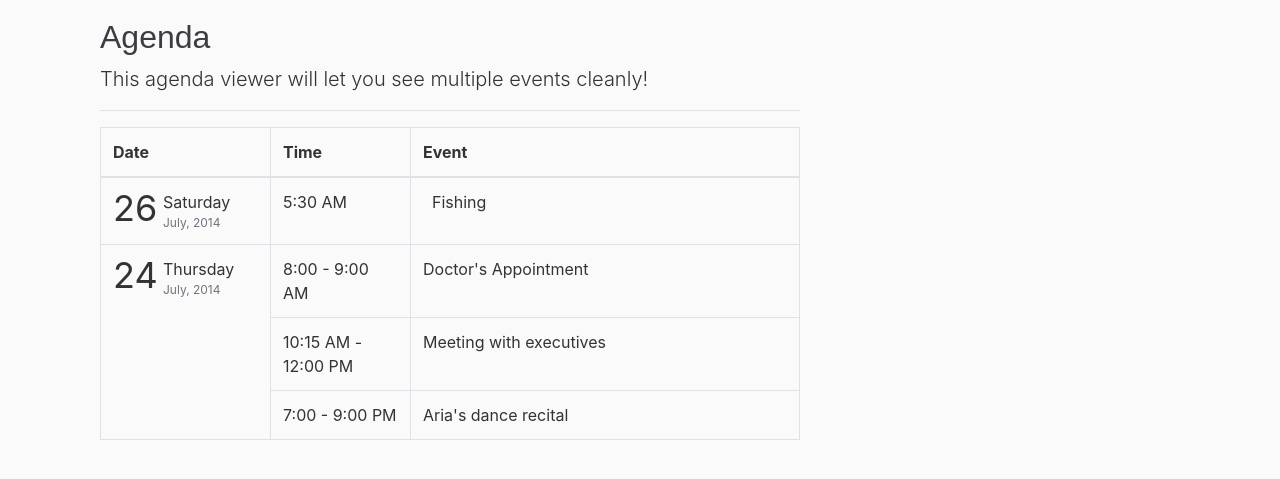
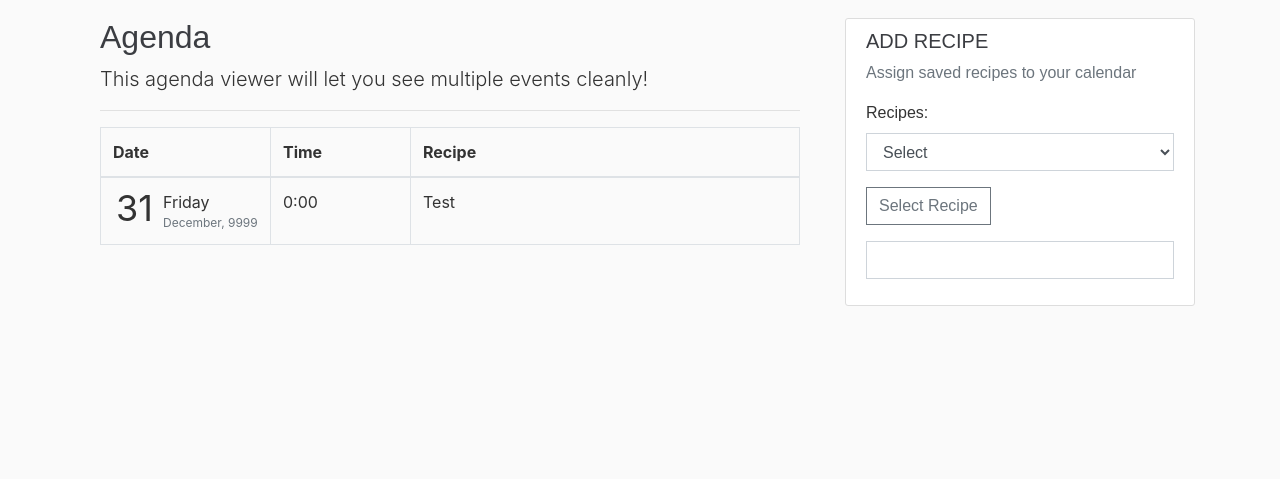
Before and after one commit to vhlavinka/Recipe-App, a Flask app: page /calendar in a window 1280 px wide. Shown: the part 86-565 px from the top of the page. Run offline with Flask 2, Linux system fonts and the light colour scheme; a user stored in the database is signed in; data comes from the database, SQL or seed files in the repository; both versions use the stored data as it was after the commit; tables that the repository leaves empty hold one stand-in row (values such as "Sample post"); some libraries are stand-ins or nearby versions; some web fonts are replaced.

Commit message:
modifications to calendar feature, let users select dates and times to create meal plans

```diff
--- a/CreateTables.py
+++ b/CreateTables.py
@@ -1,6 +1,9 @@
 ''' ================================================================
 Delete recipeapp.db to reset the database
 Run this to create the tables and populate Category data
+(within Flask_Recipe directory)
+$ python3 CreateTables.py
+
 Re-create users on front end
 ================================================================ '''
 from flaskrecipe import db
--- a/flaskrecipe/forms.py
+++ b/flaskrecipe/forms.py
@@ -46,3 +46,7 @@ class AdditionalListItem(FlaskForm):
 class FilterItemForm(FlaskForm):
     filter_item = StringField('', validators=[DataRequired()])
     submit = SubmitField('Submit')
+
+class SelectRecipe(FlaskForm):
+    selected_recipe = SelectField(u'Recipes',coerce=int)
+    submit = SubmitField('Select Recipe')
--- a/flaskrecipe/routes.py
+++ b/flaskrecipe/routes.py
@@ -1,5 +1,5 @@
 from flask import render_template, url_for, flash, redirect, request, session
-from flaskrecipe.forms import RegistrationForm, LoginForm, NewListForm, EnterRecipe, DeleteRecipe, AdditionalListItem, FilterItemForm
+from flaskrecipe.forms import RegistrationForm, LoginForm, NewListForm, EnterRecipe, DeleteRecipe, AdditionalListItem, FilterItemForm, SelectRecipe
 from flaskrecipe.models import User, Item, List, Recipe, Category, Filter_Item
 from flaskrecipe import app, db, bcrypt
 from flask_login import login_user, logout_user, current_user, login_required
@@ -149,7 +149,7 @@ def logout():
     return redirect(url_for('home'))
 
 ''' ------------------------------------------------------------------------------------------
-MY LISTS PAGE / RECIPE PAGE
+MY LISTS PAGE : view all lists and manage filtered ingredients
 ------------------------------------------------------------------------------------------ '''
 @app.route("/myrecipes", methods= ['GET','POST'])
 def myrecipes():
@@ -171,13 +171,25 @@ def recipe(recipe_id):
 
 @app.route("/mylists", methods= ['GET','POST'])
 def mylists():
+    filter_form = FilterItemForm()
+    if filter_form.validate_on_submit and filter_form.submit.data and request.method == 'POST':
+        new_filter = Filter_Item(name=filter_form.filter_item.data,user_id=current_user.id)
+        db.session.add(new_filter)
+        db.session.commit()
+
+    filters = []
+    lists = []
     try:
         lists = List.query.filter_by(user_id=current_user.id).all()
-        #filters = Filter_Item.query.filter_by()
+        filters = Filter_Item.query.filter_by(user_id=current_user.id).all()
+
     except:
-        lists = []
         flash(f'No lists have been created yet.', 'info')
-    return render_template('mylists.html', lists=lists)
+    return render_template('mylists.html', lists=lists, filters=filters, filter_form=filter_form)
+
+''' ------------------------------------------------------------------------------------------
+LISTS PAGE : view items in list
+------------------------------------------------------------------------------------------ '''
 
 @app.route("/mylists/list/<list_id>", methods= ['GET','POST'])
 def list(list_id):
@@ -229,7 +241,7 @@ def list(list_id):
                     recipe_title = ''
                 #recipe_title = items_dict["headline"]
 
-                recipe_data = Recipe(name=recipe_title, instructions=url)
+                recipe_data = Recipe(name=recipe_title, instructions=url, user_id=current_user.id)
                 db.session.add(recipe_data)
                 db.session.commit()
 
@@ -291,7 +303,7 @@ def list(list_id):
                 recipe_title = soup.title.string
                 if recipe_title is None:
                     recipe_title = 'none'
-                recipe_data = Recipe(name=recipe_title, instructions=url)
+                recipe_data = Recipe(name=recipe_title, instructions=url, user_id=current_user.id)
                 db.session.add(recipe_data)
                 db.session.commit()
 
@@ -373,9 +385,8 @@ def list(list_id):
     # END RECIPE WEB SCRAPING
 
 ''' ------------------------------------------------------------
-D E L E T E   R E C I P E
+DELETE RECIPE
 --------------------------------------------------------------- '''
-
 @app.route("/delete", methods= ['GET','POST'])
 def delete():
     recipe_id = request.form.get('recipe')
@@ -388,7 +399,27 @@ def delete():
     flash(f'Deleted recipe', 'success')
     return redirect(url_for('list', list_id=list))
 
+''' ------------------------------------------------------------
+CALENDAR
+--------------------------------------------------------------- '''
+import dateutil
+@app.template_filter('strftime')
+def _jinja2_filter_datetime(date, fmt=None):
+    if date is None:
+        return 'None'
+    format='%b %d, %Y'
+    return date.strftime(format)
 
 @app.route("/calendar")
 def calendar():
-    return render_template('calendar.html')
+    select_form = SelectRecipe()
+    recipes = []
+    recipes_with_dates = []
+    try:
+        recipes = Recipe.query.filter(User.id==current_user.id).all()
+        recipes_with_dates = Recipe.query.filter(User.id==current_user.id, Recipe.plan_date != None).all()
+    except Exception as e:
+        print(e)
+
+    select_form.selected_recipe.choices = recipes
+    return render_template('calendar.html', select_form=select_form, recipes=recipes, recipes_with_dates=recipes_with_dates)
--- a/flaskrecipe/templates/calendar.html
+++ b/flaskrecipe/templates/calendar.html
@@ -15,67 +15,69 @@
                     <tr>
                         <th>Date</th>
                         <th>Time</th>
-                        <th>Event</th>
+                        <th>Recipe</th>
                     </tr>
                 </thead>
                 <tbody>
+                  {% for rwd in recipes_with_dates %}
                     <!-- Single event in a single day -->
                     <tr>
                         <td class="agenda-date" class="active" rowspan="1">
-                            <div class="dayofmonth">26</div>
-                            <div class="dayofweek">Saturday</div>
-                            <div class="shortdate text-muted">July, 2014</div>
+                            <div class="dayofmonth">{{ rwd.plan_date.strftime('%d') }}</div>
+                            <div class="dayofweek">{{ rwd.plan_date.strftime('%A') }}</div>
+                            <div class="shortdate text-muted">{{ rwd.plan_date.strftime('%B, %Y')}}</div>
                         </td>
                         <td class="agenda-time">
-                            5:30 AM
+                            {{ rwd.plan_date.strftime('%-H:%M')}}
                         </td>
                         <td class="agenda-events">
                             <div class="agenda-event">
-                                <i class="glyphicon glyphicon-repeat text-muted" title="Repeating event"></i>
-                                Fishing
+                                {{ rwd.name}}
                             </div>
                         </td>
                     </tr>
-
-                    <!-- Multiple events in a single day (note the rowspan) -->
-                    <tr>
-                        <td class="agenda-date" class="active" rowspan="3">
-                            <div class="dayofmonth">24</div>
-                            <div class="dayofweek">Thursday</div>
-                            <div class="shortdate text-muted">July, 2014</div>
-                        </td>
-                        <td class="agenda-time">
-                            8:00 - 9:00 AM
-                        </td>
-                        <td class="agenda-events">
-                            <div class="agenda-event">
-                                Doctor's Appointment
-                            </div>
-                        </td>
-                    </tr>
-                    <tr>
-                        <td class="agenda-time">
-                            10:15 AM - 12:00 PM
-                        </td>
-                        <td class="agenda-events">
-                            <div class="agenda-event">
-                                Meeting with executives
-                            </div>
-                        </td>
-                    </tr>
-                    <tr>
-                        <td class="agenda-time">
-                            7:00 - 9:00 PM
-                        </td>
-                        <td class="agenda-events">
-                            <div class="agenda-event">
-                                Aria's dance recital
-                            </div>
-                        </td>
-                    </tr>
+                {% endfor %}
                 </tbody>
             </table>
         </div>
     </div>
 </div>
 {% endblock content%}
+{% block sidebar %}
+<div class="col-md-4">
+  <div class="content-section">
+    <h5>ADD RECIPE</h5>
+    <p class='text-muted'> Assign saved recipes to your calendar</p>
+      <form method="POST" action="{{ url_for('delete') }} ">
+        <input type="hidden" name="list" value="{{ list_id }}">
+        <div class="form-group">
+          <label for="sel1">Recipes:</label>
+          <select class="form-control" id="sel1" name="recipe" required>
+            <option value="">Select</option>
+            {% for recipe in select_form.selected_recipe.choices %}
+              <option value='{{ recipe.id }}'>{{ recipe.name }}</option>
+            {% endfor %}
+          </select>
+        </div>
+        <div class="form-group">
+          {{ select_form.submit(class="btn btn-outline-secondary") }}
+        </div>
+      </form>
+
+              <div class="form-group">
+                  <div class='input-group date' id='datetimepicker1'>
+                      <input type='text' class="form-control" />
+                      <span class="input-group-addon">
+                          <span class="glyphicon glyphicon-calendar"></span>
+                      </span>
+              <script type="text/javascript">
+                  $(function () {
+                      $('#datetimepicker1').datetimepicker();
+                  });
+              </script>
+          </div>
+      </div>
+
+  </div>
+</div>
+{% endblock sidebar %}
--- a/flaskrecipe/templates/layout.html
+++ b/flaskrecipe/templates/layout.html
@@ -1,6 +1,9 @@
 <!DOCTYPE html>
 <html lang="en" dir="ltr">
   <head>
+
+
+
     <link href="https://fonts.googleapis.com/css?family=Yellowtail" rel="stylesheet">
     <link href="https://fonts.googleapis.com/css?family=Avenir:100,100i,300,300i,400,400i,500,500i,700,700i,900,900i" rel="stylesheet">
     <script src="//netdna.bootstrapcdn.com/bootstrap/3.2.0/js/bootstrap.min.js"></script>
```
Also changed, not shown: flaskrecipe/models.py (+7 -5 lines), flaskrecipe/templates/mylists.html (+15 -7 lines), flaskrecipe/recipeapp.db.
